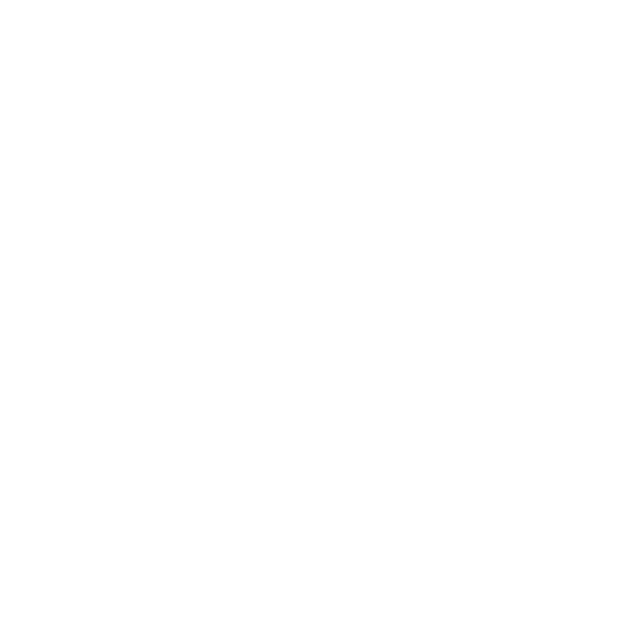
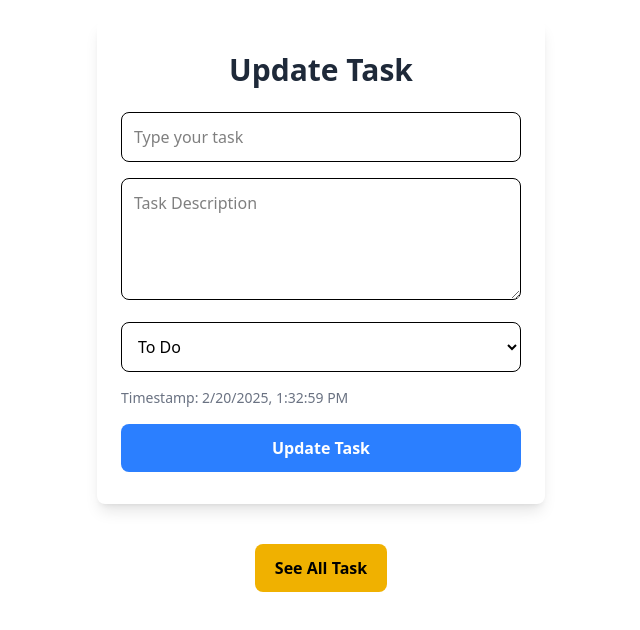
Before and after one commit to minhaj-uddin-arif-23/TaskTrek, a React (Vite) app: page /updateTask/1 in a window 1280 px wide. Before the commit this address had no page. Shown: the top 630 px of the page, without its empty margins (319-959 px from the left). Built offline with nearby package versions, Linux system fonts and the light colour scheme.

Commit message:
data read and update completed

```diff
--- a/package.json
+++ b/package.json
@@ -11,7 +11,12 @@
   },
   "dependencies": {
     "@tailwindcss/vite": "^4.0.7",
+    "@tanstack/react-query": "^5.66.8",
+    "axios": "^1.7.9",
     "firebase": "^11.3.1",
+    "lucide": "^0.475.0",
+    "lucide-react": "^0.475.0",
+    "moment": "^2.30.1",
     "react": "^19.0.0",
     "react-dom": "^19.0.0",
     "react-router": "^7.2.0",
--- /dev/null
+++ b/src/Alltask/ShowAllTask.jsx
@@ -0,0 +1,80 @@
+import React from "react";
+import usePublic from "../hook/usePublic";
+import { useQuery } from "@tanstack/react-query";
+import moment from "moment";
+import { Link } from "react-router";
+import { Pencil, Trash2 } from 'lucide-react';
+export default function ShowAllTask() {
+  const axiosPublic = usePublic();
+  const { data: task = [] } = useQuery({
+    queryKey: ["task"],
+    queryFn: async () => {
+      const { data } = await axiosPublic.get("/showTask");
+      return data;
+    },
+  });
+
+  return (
+    <>
+      <div className="w-11/12 max-w-4xl mx-auto py-8 bg-white shadow-lg rounded-lg p-6">
+        <h1 className="text-3xl font-bold text-center mb-6 text-gray-800">
+          All Tasks
+        </h1>
+        <div className="space-y-4">
+          {task.length > 0 ? (
+            task.map((data, index) => (
+              <div
+                key={index}
+                className="p-4 bg-gray-100 rounded-lg shadow-md border border-gray-300"
+              >
+                <div className="flex justify-between">
+                  <h2 className="text-xl font-semibold text-blue-600">
+                    {data.title}
+                  </h2>
+                  <div className="flex items-center space-x-4 mt-3">
+                    <Link to={`/updateTask/${data._id}`} className="flex items-center text-blue-600 hover:text-blue-800">
+                      <Pencil size={18} className="mr-1" />
+
+                    </Link>
+                    <button className="flex items-center text-red-600 hover:text-red-800">
+                      <Trash2 size={18} className="mr-1" />
+
+                    </button>
+                  </div>
+                </div>
+                <p className="text-gray-700 mt-2">
+                  {data.details || "No description available"}
+                </p>
+                <span
+                  className={`inline-block mt-2 px-3 py-1 text-sm font-medium rounded-full ${
+                    data.status === "to-do"
+                      ? "bg-yellow-300"
+                      : data.status === "in-progress"
+                      ? "bg-blue-300"
+                      : "bg-green-300"
+                  }`}
+                >
+                  {data.status.replace("-", " ").toUpperCase()}
+                </span>
+                <p className="text-gray-500 text-sm mt-2">
+                  {moment(data.time).format("MMMM Do YYYY, h:mm A")}
+                </p>
+              </div>
+            ))
+          ) : (
+            <p className="text-center text-gray-500">No tasks available.</p>
+          )}
+        </div>
+      </div>
+
+      <div className="flex items-center justify-center mt-10">
+        <Link
+          to={"/"}
+          className=" bg-yellow-300 px-5 font-semibold py-3 rounded-lg transition duration-300 cursor-pointer"
+        >
+          Add Task
+        </Link>
+      </div>
+    </>
+  );
+}
--- a/src/App.jsx
+++ b/src/App.jsx
@@ -1,11 +1,13 @@
 import React from 'react'
 import banner from '/banner.jpg'
 import Swal from 'sweetalert2'
+import ShowAllTask from './Alltask/ShowAllTask'
+import { Link } from 'react-router'
 export default function App() {
 
     const formHandle = (e) => {
         e.preventDefault()
-        const title = e.target.ttile.value.trim()
+        const title = e.target.title.value.trim()
         const details = e.target.details.value.trim()
         const status = e.target.status.value.trim()
         const time = new Date().toISOString();
@@ -42,10 +44,11 @@
     }
 
     return (
+      <>
         <div>
 
      <div className='flex items-center justify-center mb-5'>
-     <img src={banner} className='h-96 flex items-center' alt="hpw" />
+     {/* <img src={banner} className='h-96 flex items-center' alt="hpw" /> */}
      </div>
             {/* task */}
             <div className="w-11/12 max-w-md mx-auto py-8 bg-white shadow-lg rounded-lg p-6">
@@ -56,7 +59,7 @@
       <input
         type="text"
         placeholder="Type your task"
-        name="ttile"
+        name="title"
         required
         className="input input-bordered input-info w-full p-3 border rounded-lg focus:outline-none focus:ring-2 focus:ring-blue-500"
       />
@@ -79,12 +82,19 @@
       className="text-sm text-gray-500">Timestamp: {new Date().toLocaleString()}</p>
       <button
         type="submit"
-        className="w-full bg-blue-500 hover:bg-blue-600 text-white font-semibold py-3 rounded-lg transition duration-300"
+        className="w-full bg-blue-500 hover:bg-blue-600 text-white font-semibold py-3 rounded-lg transition duration-300 cursor-pointer"
       >
         Add Task
       </button>
     </form>
   </div>
         </div>
+
+
+        {/* show task */}
+      <div className='flex items-center justify-center mt-10'>
+      <Link to={'/alltask'} className=' bg-yellow-500 px-5 font-semibold py-3 rounded-lg transition duration-300 cursor-pointer' >See All Task</Link>
+      </div>
+      </>
   )
 }
--- a/src/context/AuthContext.jsx
+++ b/src/context/AuthContext.jsx
@@ -1,6 +1,6 @@
 import React, { createContext, useContext, useEffect, useState } from 'react'
 
-import { GoogleAuthProvider, onAuthStateChanged, signInWithPopup } from "firebase/auth";
+import { GoogleAuthProvider, onAuthStateChanged, signInWithPopup, signOut } from "firebase/auth";
 const provider = new GoogleAuthProvider();
 
 const AuthContext = createContext()
@@ -13,9 +13,13 @@
     setLoading(true)
     return signInWithPopup(auth,provider)
   }
+  const signout = () => {
+    setLoading(true)
+    return signOut(auth)
+  }
   const userInfo = {
     google,
-    loading,user
+    loading,user,signout
   }
 
   useEffect(() => {
--- /dev/null
+++ b/src/hook/usePublic.jsx
@@ -0,0 +1,9 @@
+import axios from "axios";
+
+export const axiosPublic = axios.create({
+  baseURL: "http://localhost:8000",
+});
+
+export default function usePublic() {
+  return axiosPublic
+}
--- a/src/main.jsx
+++ b/src/main.jsx
@@ -3,15 +3,25 @@
 import './index.css'
 import App from './App.jsx'
 import { BrowserRouter, Route, Routes } from 'react-router'
-import Home from './components/Home.jsx'
-
+// import Home from './components/Home.jsx'
+import ShowAllTask from './Alltask/ShowAllTask.jsx'
+import {
+  QueryClient, QueryClientProvider
+} from '@tanstack/react-query'
+import UpdateTask from './update/UpdateTask.jsx'
+const queryClient =new QueryClient();
 createRoot(document.getElementById('root')).render(
   <StrictMode>
+     <QueryClientProvider client={queryClient}>
     <BrowserRouter>
     <Routes>
       <Route path="/" element={<App />} />
-      < Route path='/home' element = {<Home />} />
+      {/* < Route path='/home' element = {<Home />} /> */}
+      < Route path='/alltask' element = {<ShowAllTask />}  />
+      < Route path='/updateTask/:id' element = {<UpdateTask />} loader = {(params) => fetch(`http://localhost:8000/updateTask/${params.id}`)} />
     </Routes>
   </BrowserRouter>
+  </QueryClientProvider>
   </StrictMode>,
 )
+// = () => fetch(``)
--- /dev/null
+++ b/src/privateRoute/PrivateRoute.jsx
@@ -0,0 +1,7 @@
+import React from 'react'
+
+export default function PrivateRoute() {
+  return (
+    <div>PrivateRoute</div>
+  )
+}
--- /dev/null
+++ b/src/update/UpdateTask.jsx
@@ -0,0 +1,122 @@
+import React from "react";
+import { Link, useLoaderData, useParams } from "react-router";
+import Swal from "sweetalert2";
+import usePublic from "../hook/usePublic";
+export default function UpdateTask() {
+  // const taskData  = useLoaderData()
+  const {id} = useParams()
+  // console.log(loader)
+  // const {_id,title,details,status,time} = taskData
+  //  const axiosPublic = usePublic()
+  const formHandle = (e) => {
+    e.preventDefault();
+    const title = e.target.title.value;
+    const details = e.target.details.value;
+    const status = e.target.status.value;
+    // const time = new Date().toISOString();
+    const updateTask = { title, details, status };
+
+    // if (title.length > 50) {
+    //   Swal.fire({
+    //     title: "Error!",
+    //     icon: "error",
+    //     draggable: true,
+    //   });
+    //   return;
+    // }
+    // if (details.length > 200) {
+    //   Swal.fire({
+    //     title: "Error!",
+    //     icon: "error",
+    //     draggable: true,
+    //   });
+    //   return;
+    // }
+    // console.log(taskInfo)
+
+    fetch(`http://localhost:8000/updateTask/${id}`, {
+      method: "PATCH",
+      headers: {
+        "content-type": "application/json",
+      },
+      body: JSON.stringify(updateTask),
+    })
+      .then((res) => res.json())
+      .then((data) => {
+        // console.log(data)
+        if (data.modifiedCount > 0) {
+          Swal.fire({
+            position: "top-end",
+            icon: "success",
+            text: "Task Update Successfully",
+            title: "Success",
+            showConfirmButton: false,
+            timer: 1500,
+          });
+        }
+      });
+  };
+  return (
+    <>
+      <div>
+        <div className="flex items-center justify-center mb-5">
+          {/* <img src={banner} className='h-96 flex items-center' alt="hpw" /> */}
+        </div>
+        {/* task */}
+        <div className="w-11/12 max-w-md mx-auto py-8 bg-white shadow-lg rounded-lg p-6">
+          <h1 className="text-3xl font-bold text-center mb-6 text-gray-800">
+            Update Task
+          </h1>
+          <form className="space-y-4" onSubmit={formHandle}>
+            <input
+              type="text"
+              placeholder="Type your task"
+              name="title"
+              required
+              // defaultValue={title}
+              className="input input-bordered input-info w-full p-3 border rounded-lg focus:outline-none focus:ring-2 focus:ring-blue-500"
+            />
+            <textarea
+              name="details"
+              // defaultValue={details}
+              placeholder="Task Description"
+              className="textarea textarea-bordered w-full p-3 border rounded-lg focus:outline-none focus:ring-2 focus:ring-blue-500"
+              rows="4"
+            ></textarea>
+
+            <select
+              name="status"
+              // defaultValue={status}
+              className="select select-bordered w-full p-3 border rounded-lg focus:outline-none focus:ring-2 focus:ring-blue-500"
+            >
+              <option value="to-do">To Do</option>
+              <option value="in-progress">In Progress</option>
+              <option value="done">Done</option>
+            </select>
+            <p
+            // defaultValue={time}
+            className="text-sm text-gray-500">
+              Timestamp: {new Date().toLocaleString()}
+            </p>
+            <button
+              type="submit"
+              className="w-full bg-blue-500 hover:bg-blue-600 text-white font-semibold py-3 rounded-lg transition duration-300 cursor-pointer"
+            >
+              Update Task
+            </button>
+          </form>
+        </div>
+      </div>
+
+      {/* show task */}
+      <div className="flex items-center justify-center mt-10">
+        <Link
+          to={"/alltask"}
+          className=" bg-yellow-500 px-5 font-semibold py-3 rounded-lg transition duration-300 cursor-pointer"
+        >
+          See All Task
+        </Link>
+      </div>
+    </>
+  );
+}
```
Also changed, not shown: 1 other file (tests, documents, lock files or other folders).
